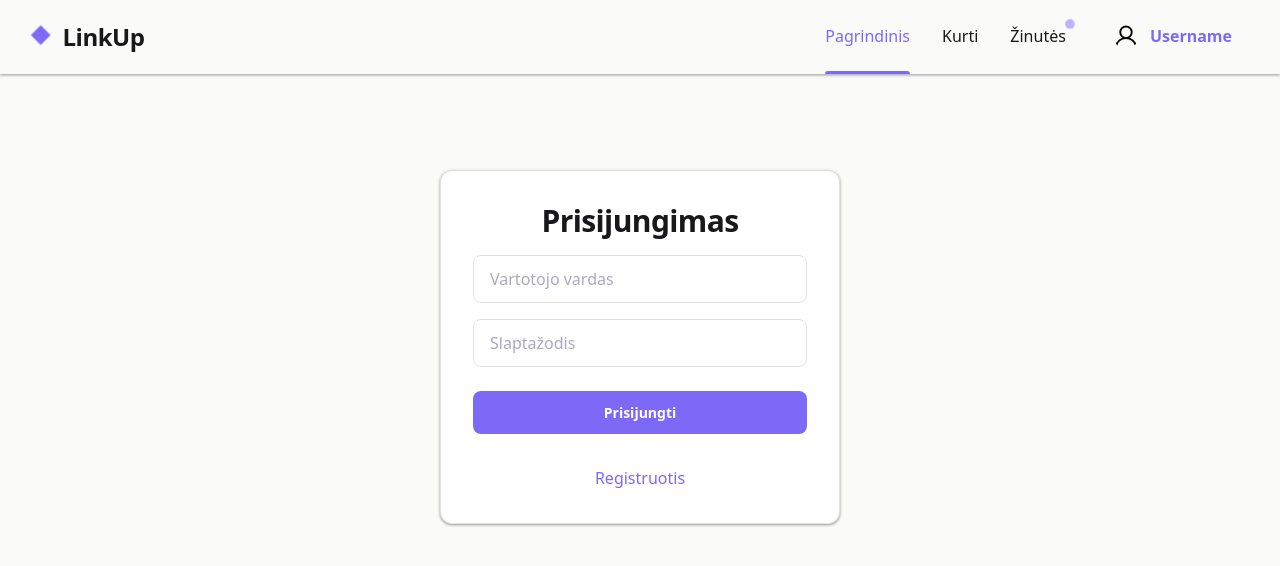
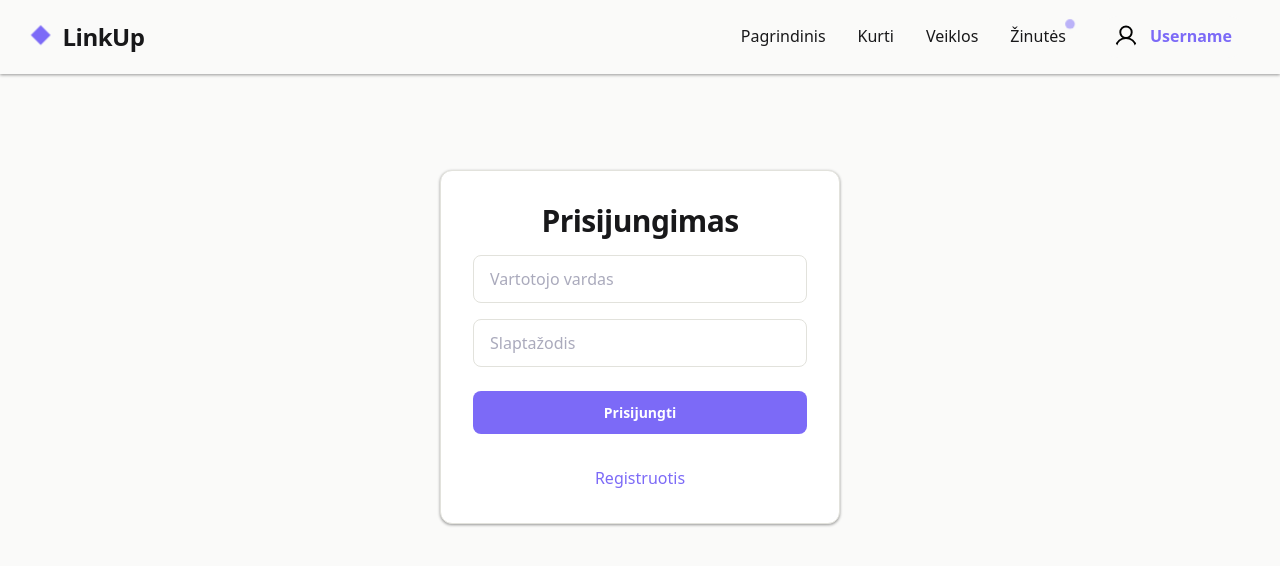
Before and after one commit to mantis-shim/LinkUp, a SvelteKit app: page /login in a window 1280 px wide. Shown: the top 566 px of the page. Built offline with nearby package versions, Linux system fonts and the light colour scheme.

Commit message:
added /activities to header and added header react to current page

```diff
--- a/src/routes/+layout.svelte
+++ b/src/routes/+layout.svelte
@@ -1,7 +1,17 @@
 <script lang="ts">
 	import favicon from '$lib/assets/favicon.svg';
 	import '../app.css';
+	import { page } from '$app/state';
 	let { children } = $props();
+
+	// Function to check if a path is active
+	// Use path.slice(1) to handle the leading slash
+	function isActive(path: string) {
+		if (path === '/') {
+			return page.url.pathname === '/';
+		}
+		return page.url.pathname.startsWith(path);
+	}
 </script>
 
 <svelte:head>
@@ -17,10 +27,11 @@
 				<span class="logo-text">LinkUp</span>
 			</div>
 			<div class="nav-links">
-				<a href="/" class="nav-link" class:active={true}>Pagrindinis</a> <!-- NEEDS ACTIVE CLASS LOGIC-->
-				<a href="/create" class="nav-link" class:active={false}>Kurti</a>
-				<a href="/messages" class="nav-link" class:active={false}>Žinutės <span class="notification-dot"></span></a>
-                <a href="/user" class="user-menu">
+				<a href="/" class="nav-link" class:active={isActive('/')}>Pagrindinis</a>
+				<a href="/create" class="nav-link" class:active={isActive('/create')}>Kurti</a>
+                <a href="/app/activities" class="nav-link" class:active={isActive('/app/activities')}>Veiklos</a>
+				<a href="/messages" class="nav-link" class:active={isActive('/messages')}>Žinutės <span class="notification-dot"></span></a>
+                <a href="/user" class="user-menu" class:active={isActive('/user')}>
                     <img src="/images/account.svg" alt="Paskyra" class="user-avatar">
                     <span class="user-name">Username</span>
                 </a>
```
